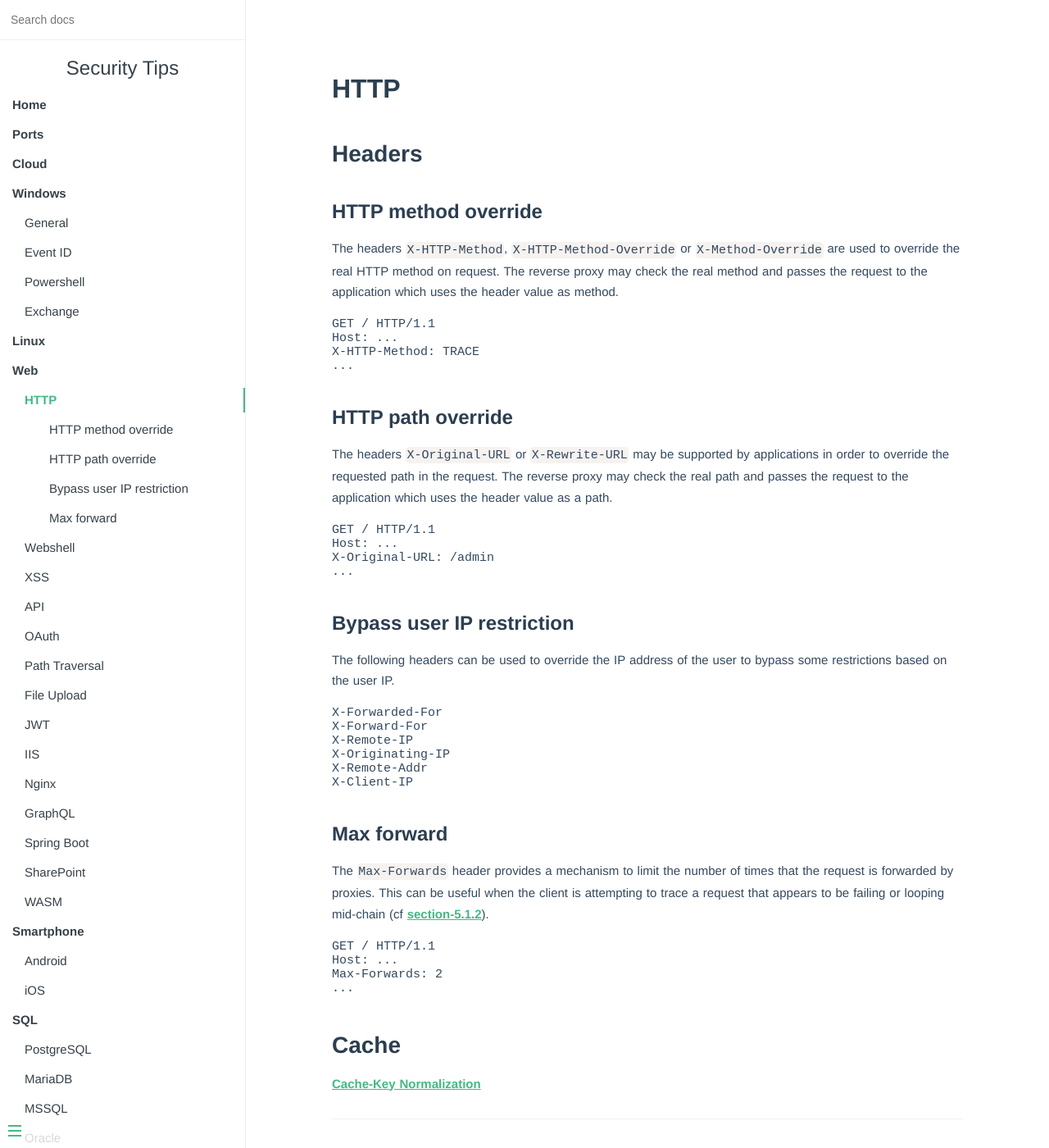
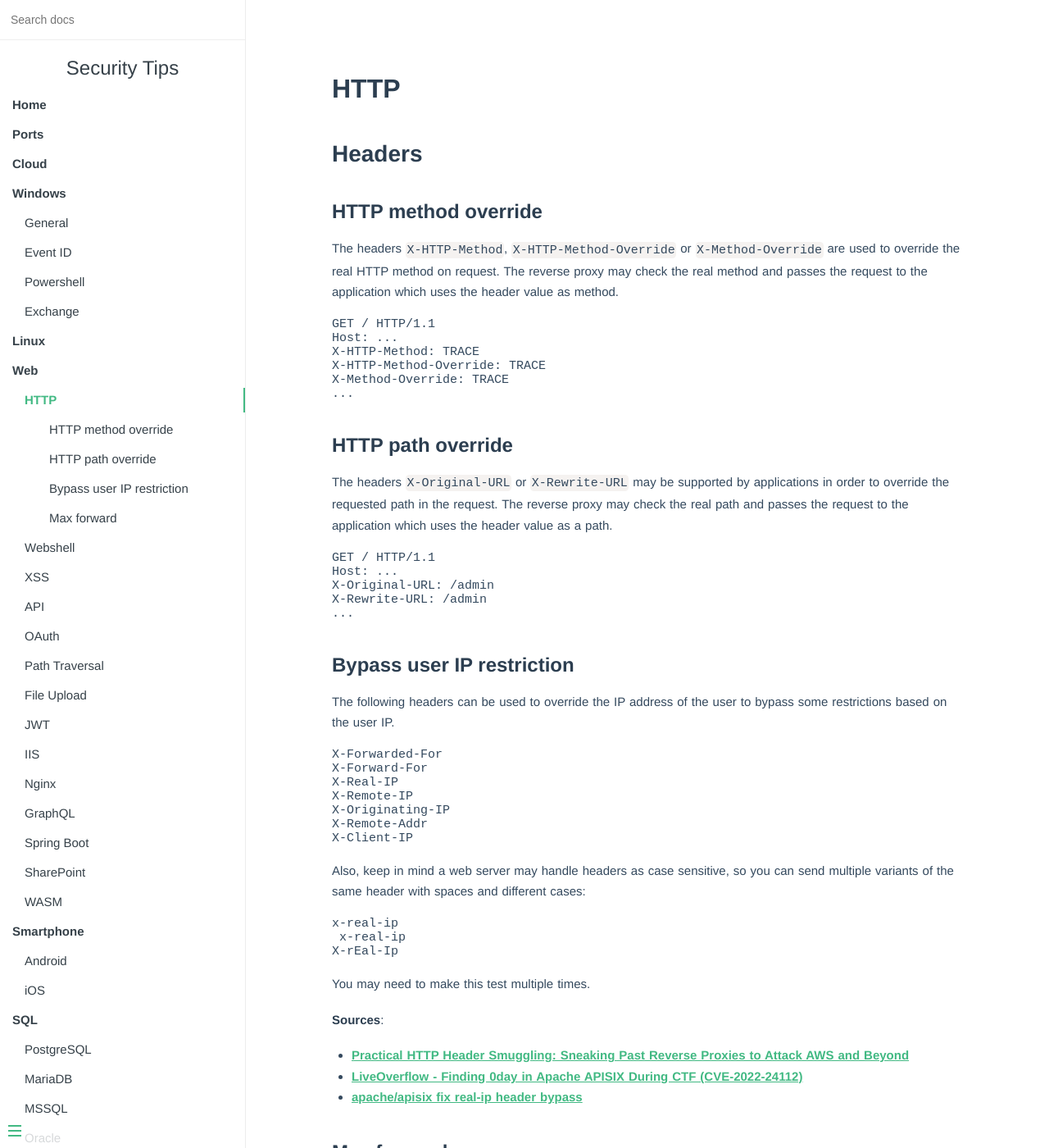
Before and after one commit to vincd/security-tips, an MkDocs documentation site: the page built from docs/http.md, in a window 1280 px wide and 1400 px high. Shown: the whole window at 82% size. Built offline with MkDocs 1.6.1, drawn with Linux system fonts in a browser that asks for light colours.

Commit message:
Add X-Real-Ip bypass tricks

````diff
--- a/docs/http.md
+++ b/docs/http.md
@@ -24,6 +24,8 @@ application which uses the header value as method.
 GET / HTTP/1.1
 Host: ...
 X-HTTP-Method: TRACE
+X-HTTP-Method-Override: TRACE
+X-Method-Override: TRACE
 ...
 ```
 
@@ -39,6 +41,7 @@ application which uses the header value as a path.
 GET / HTTP/1.1
 Host: ...
 X-Original-URL: /admin
+X-Rewrite-URL: /admin
 ...
 ```
 
@@ -51,11 +54,29 @@ bypass some restrictions based on the user IP.
 ```
 X-Forwarded-For
 X-Forward-For
+X-Real-IP
 X-Remote-IP
 X-Originating-IP
 X-Remote-Addr
 X-Client-IP
 ```
+
+Also, keep in mind a web server may handle headers as case sensitive, so you
+can send multiple variants of the same header with spaces and different cases:
+
+```
+x-real-ip
+ x-real-ip
+X-rEal-Ip
+```
+
+You may need to make this test multiple times.
+
+**Sources**:
+
+- [Practical HTTP Header Smuggling: Sneaking Past Reverse Proxies to Attack AWS and Beyond](https://www.intruder.io/research/practical-http-header-smuggling)
+- [LiveOverflow - Finding 0day in Apache APISIX During CTF (CVE-2022-24112)](https://www.youtube.com/watch?v=yrCXamnX9No&t=583)
+- [apache/apisix fix real-ip header bypass](https://github.com/apache/apisix/commit/48e8a1ee483caa7150f7ad812953730eb50324bb)
 
 
 ### Max forward
````
